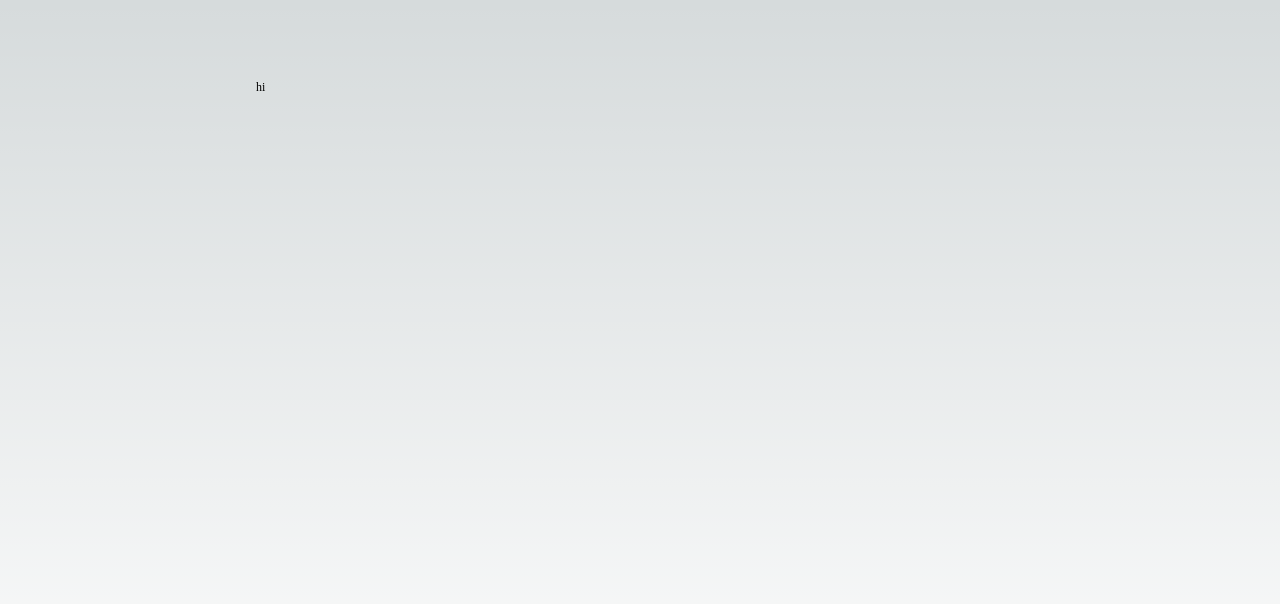
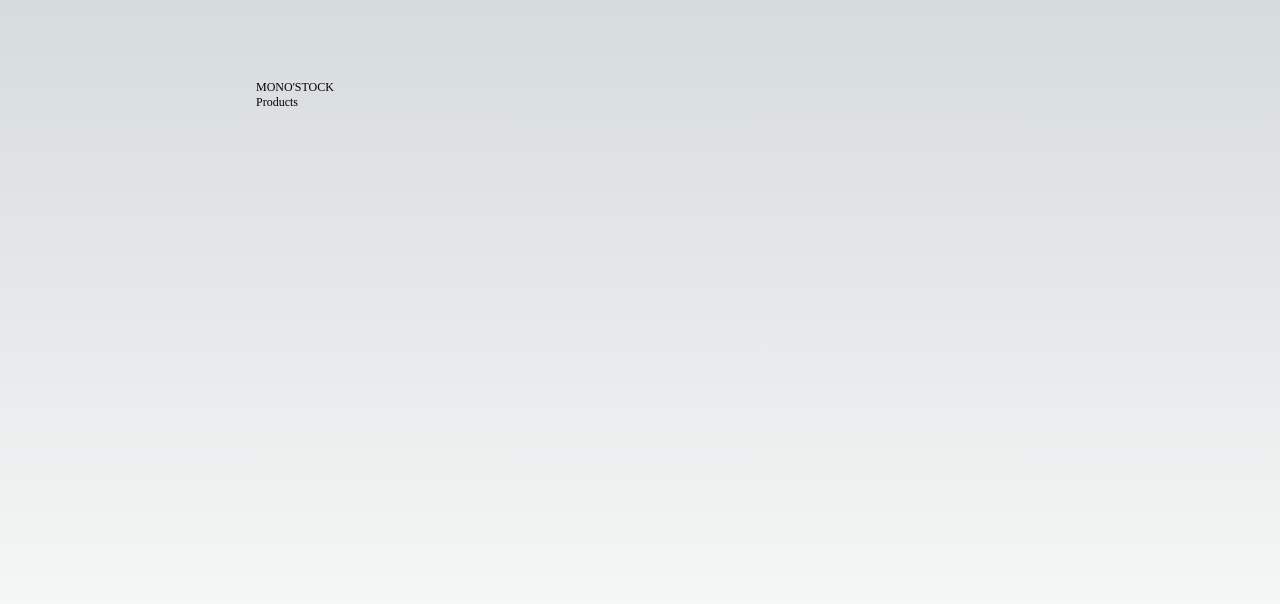
Before and after one commit to Mikael-Leger/mono-stock, a Next.js app: page / in a window 1280 px wide. Shown: the top 604 px of the page. Built offline with nearby package versions, Linux system fonts and the light colour scheme.

Commit message:
fix/refresh and link

```diff
--- a/src/components/products-list/products-list.js
+++ b/src/components/products-list/products-list.js
@@ -54,6 +54,7 @@ export default function ProductsList() {
     newProductsList.splice(productFoundIndex, 1);
     const newproductsListString = JSON.stringify(newProductsList);
     localStorage.setItem("products", newproductsListString);
+    setProductsList(newProductsList);
   }
 
   const popUpYes = () => {
--- a/src/pages/index.js
+++ b/src/pages/index.js
@@ -1,4 +1,11 @@
+import Link from "next/link";
 
-export default function Products() {
-  return "hi"
+const title = "MONO'STOCK";
+
+export default function Home() {
+  return (
+  <div className="home">
+    <div className="title">{ title }</div>
+    <Link href="/products">Products</Link>
+  </div>)
 }
```
Also changed, not shown: src/pages/_app.js (+0 -11 lines).
